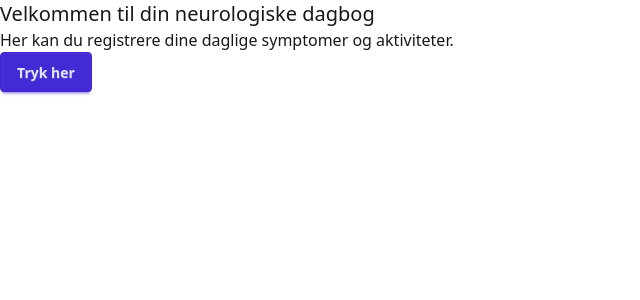
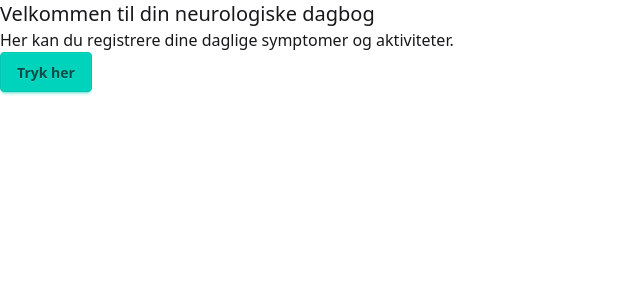
Before and after one commit to MathildeH01/Neurodagbog2025, a SvelteKit app: page /home in a window 1280 px wide. Shown: the top 300 px of the page, without its empty margins (0-640 px from the left). Built offline with nearby package versions, Linux system fonts and the light colour scheme.

Commit message:
Update +page.svelte

```diff
--- a/src/routes/home/+page.svelte
+++ b/src/routes/home/+page.svelte
@@ -2,4 +2,4 @@
 
 <h2 class="text-xl">Velkommen til din neurologiske dagbog </h2>
 <p>Her kan du registrere dine daglige symptomer og aktiviteter.</p>
- <button class="btn btn-primary">Tryk her</button>
+ <button class="btn btn-accent ">Tryk her</button>
```
